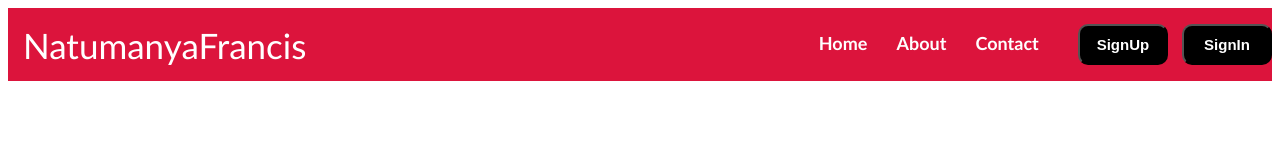
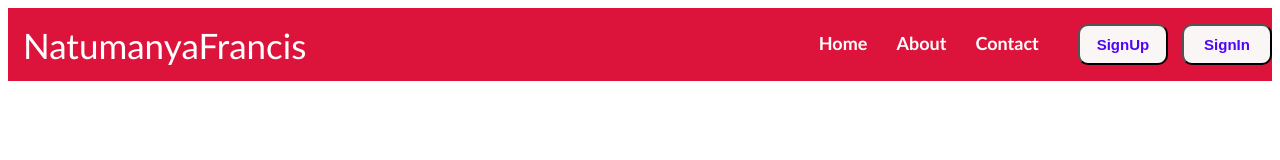
Before and after one commit to MrCause2u/francis, a plain HTML site: page index.html in a window 1280 px wide. Drawn offline with Linux system fonts and the light colour scheme.

Commit message:
NEW STYLES

```diff
--- a/styles.css
+++ b/styles.css
@@ -34,7 +34,7 @@ li a{
 }
 
 button {
-  background-color: black;
+  background-color: rgb(250, 246, 246);
   margin-left: 10px;
   border-radius: 10px;
   padding: 10px;
@@ -42,7 +42,7 @@ button {
 }
 
 button a{
-  color: white;
+  color: #4e06f7;
   font-weight: bold;
   font-size: 15px;
 }
```
